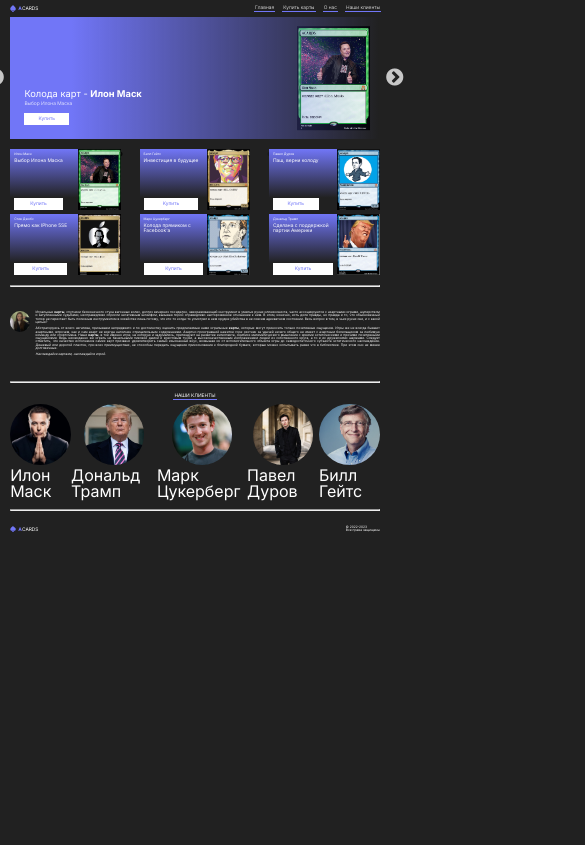
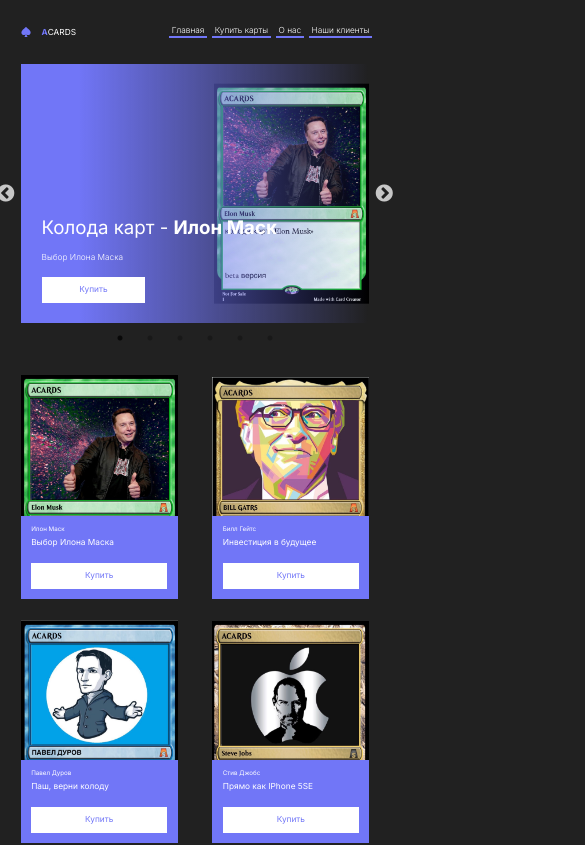
Before and after one commit to Britanskii/acards, a React (Create React App) app: page / in a window 390 px wide. Shown: the top 845 px of the page, 585 px wide, since content can reach past the window. Built offline with nearby package versions, Linux system fonts and the light colour scheme.

Commit message:
add mobile layout for header, slider, products

```diff
--- a/src/components/buy/buy.module.sass
+++ b/src/components/buy/buy.module.sass
@@ -1,4 +1,5 @@
 @use "../../styles/functions"
+@use "../../styles/fontSizes"
 
 .buy
     margin-top: functions.toRem(50)
@@ -7,3 +8,8 @@
     grid-template-columns: 30% 30% 30%
     grid-template-rows: functions.toRem(300) functions.toRem(300)
     grid-gap: functions.toRem(20)
+
+@media (max-width: 1000px)
+    .buy
+        grid-template-columns: 45% 45%
+        grid-template-rows: auto auto auto
--- a/src/components/buy/card/card.module.sass
+++ b/src/components/buy/card/card.module.sass
@@ -33,3 +33,27 @@
         padding: functions.toRem(5)
         height: functions.toRem(60)
         min-width: functions.toRem(220)
+
+@media (max-width: 1000px)
+    .card
+        background: none
+        flex-direction: column-reverse
+        &__image
+            width: 100%
+            height: inherit
+        &__information
+            min-height: functions.toRem(80)
+            gap: functions.toRem(5)
+            padding: functions.toRem(10)
+            width: 100%
+            position: absolute
+            background: rgb(113,118,247)
+        &__title
+            font-size: fontSizes.$mobileDefault
+
+        &__subtitle
+            font-size: fontSizes.$mobileMiddle
+        &__button
+            font-size:  fontSizes.$mobileMiddle
+            min-width: functions.toRem(100)
+            height: functions.toRem(25)
--- a/src/components/header/header.module.sass
+++ b/src/components/header/header.module.sass
@@ -25,3 +25,12 @@
         display: flex
         & > *:not(:last-child)
             margin-right: functions.toRem(45)
+
+@media (max-width: 1000px)
+    .header
+        font-size: fontSizes.$mobileMiddle
+        &__image
+            width: functions.toRem(10)
+        &__navigation
+            & > *:not(:last-child)
+                margin-right: functions.toRem(10)
--- a/src/components/slider/item/item.module.sass
+++ b/src/components/slider/item/item.module.sass
@@ -6,7 +6,6 @@
     flex-direction: column
     justify-content: flex-end
     position: relative
-    //background-color: white
     height: functions.toRem(600)
     width: 100%
     &__information
@@ -46,3 +45,19 @@
         transform: translateY(-50%)
         top: 50%
         right: functions.toRem(50)
+
+@media (max-width: 1000px)
+    .item
+        height: functions.toRem(250)
+        &__title
+            font-size: fontSizes.$mobileBig
+        &__subtitle
+            font-size:  fontSizes.$mobileMiddle
+        &__button
+            font-size:  fontSizes.$mobileMiddle
+            min-width: functions.toRem(100)
+            height: functions.toRem(25)
+        &__information
+            padding: functions.toRem(20)
+        &__image
+            right: functions.toRem(0)
--- a/src/components/wrapper/wrapper.module.sass
+++ b/src/components/wrapper/wrapper.module.sass
@@ -3,3 +3,7 @@
 .wrapper
     padding: 0 functions.toRem(50)
     margin: 0 auto
+
+@media (max-width: 1000px)
+    .wrapper
+        padding: 0 functions.toRem(20)
--- a/src/index.sass
+++ b/src/index.sass
@@ -140,3 +140,7 @@ template
 
 *
     box-sizing: border-box
+
+@media (max-width: 1000px)
+    html
+        font-size: 4.26vw
--- a/src/modules/lineText/lineText.module.sass
+++ b/src/modules/lineText/lineText.module.sass
@@ -11,3 +11,10 @@
         margin-top: functions.toRem(5)
         height: functions.toRem(5)
         background-color: #7176F7
+
+@media (max-width: 1000px)
+    .lineText
+        &__line
+            margin-top: functions.toRem(2)
+            width: calc(100% + functions.toRem(5))
+            height: functions.toRem(1.5)
--- a/src/styles/fontSizes.sass
+++ b/src/styles/fontSizes.sass
@@ -4,3 +4,8 @@ $little: functions.toRem(12)
 $default: functions.toRem(16)
 $middle: functions.toRem(24)
 $big: functions.toRem(46)
+
+$mobileLittle: functions.toRem(12)
+$mobileDefault: functions.toRem(6)
+$mobileMiddle: functions.toRem(8)
+$mobileBig: functions.toRem(18)
```
